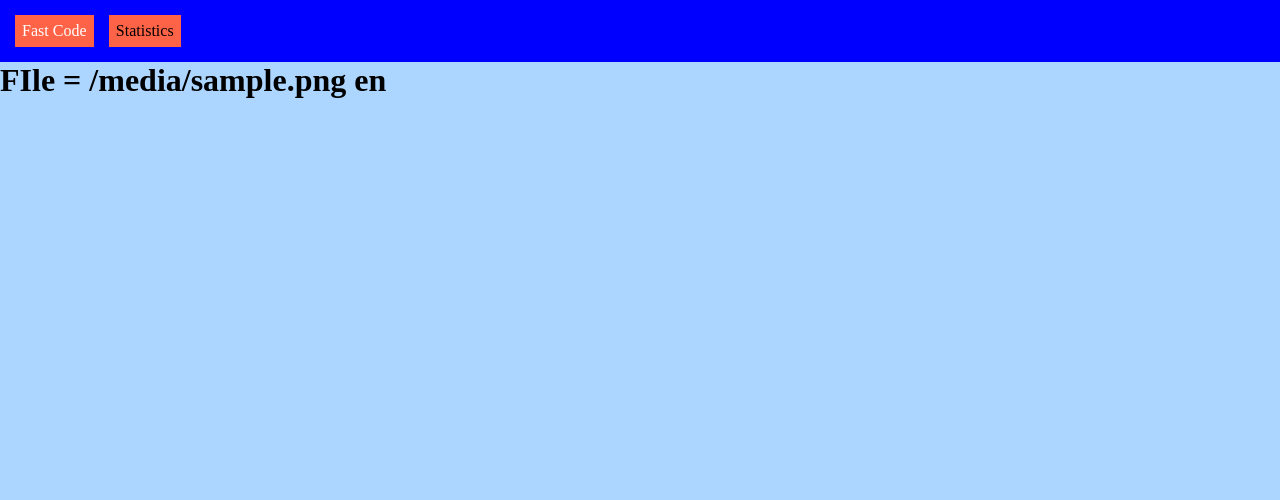
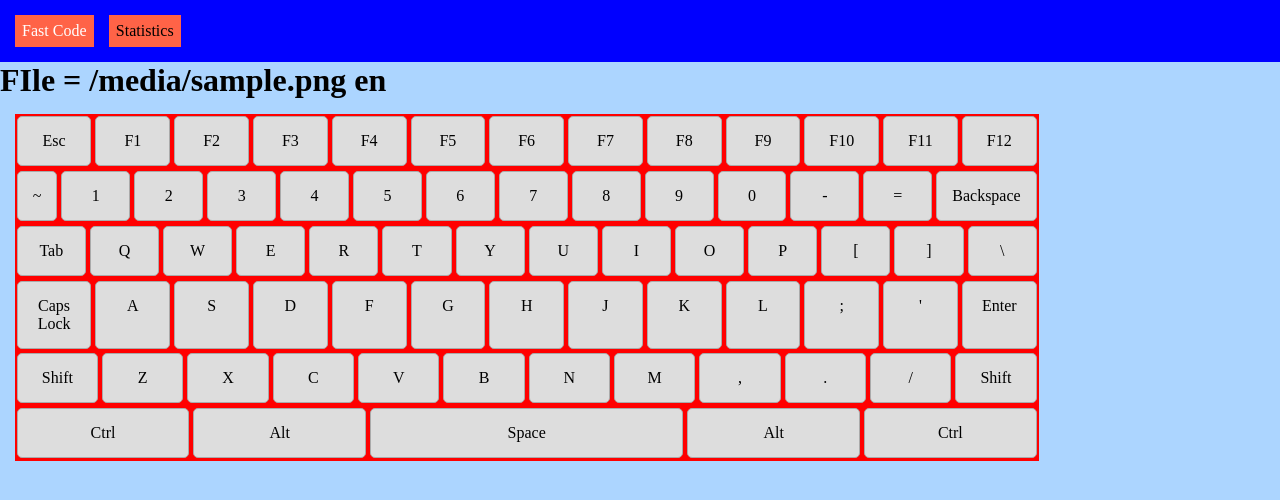
Before and after one commit to BlackGhost0051/FastCode, a Flask app: template app/templates/typing.html in a window 1280 px wide. Shown: the top 500 px of the page. Run offline with Flask 3, Linux system fonts and the light colour scheme; the template is opened without the code that fills it: most values are stand-ins (such as "Sample title", 1, 10 or a date in 2020).

Commit message:
Add test keyboard

```diff
--- a/app/static/css/typing.css
+++ b/app/static/css/typing.css
@@ -9,3 +9,32 @@
 #current {
     background: gray;
 }
+
+
+
+
+#keyboard {
+    background: red;
+    user-select: none;
+    width: 80%;
+    display: inline-block;
+    margin: 2ex;
+}
+
+#keyboard .row {
+    display: flex;
+    justify-content: center;
+    margin: 0.1ex 0;
+}
+
+#keyboard .row .key {
+    background-color: #ddd;
+    border: 1px solid #aaa;
+    border-radius: 5px;
+    padding: 15px;
+    margin: 2px;
+    text-align: center;
+    font-size: 16px;
+    transition: background-color 0.3s;
+    flex: 1;
+}
--- a/app/templates/typing.html
+++ b/app/templates/typing.html
@@ -4,6 +4,7 @@
     <meta charset="UTF-8">
     <title>Typing</title>
     <link rel="stylesheet" href="{{ url_for('static', filename='css/style.css') }}">
+    <link rel="stylesheet" href="{{ url_for('static', filename='css/typing.css') }}">
 </head>
 <body>
     <nav id="menu">
@@ -17,13 +18,96 @@
         <h1>FIle = {{ file }} {{ language }}</h1>
 
 
-        <dev id="code_typing">
+        <div id="code_typing">
 
-        </dev>
+        </div>
 
-        <dev id="keybord">
+        <div id="keyboard">
+            <div class="row">
+                <div class="key">Esc</div>
+                <div class="key">F1</div>
+                <div class="key">F2</div>
+                <div class="key">F3</div>
+                <div class="key">F4</div>
+                <div class="key">F5</div>
+                <div class="key">F6</div>
+                <div class="key">F7</div>
+                <div class="key">F8</div>
+                <div class="key">F9</div>
+                <div class="key">F10</div>
+                <div class="key">F11</div>
+                <div class="key">F12</div>
+            </div>
+            <div class="row">
+                <div class="key" style="flex: 0.2;">~</div>
+                <div class="key">1</div>
+                <div class="key">2</div>
+                <div class="key">3</div>
+                <div class="key">4</div>
+                <div class="key">5</div>
+                <div class="key">6</div>
+                <div class="key">7</div>
+                <div class="key">8</div>
+                <div class="key">9</div>
+                <div class="key">0</div>
+                <div class="key">-</div>
+                <div class="key">=</div>
+                <div class="key">Backspace</div>
+            </div>
+            <div class="row">
+                <div class="key">Tab</div>
+                <div class="key">Q</div>
+                <div class="key">W</div>
+                <div class="key">E</div>
+                <div class="key">R</div>
+                <div class="key">T</div>
+                <div class="key">Y</div>
+                <div class="key">U</div>
+                <div class="key">I</div>
+                <div class="key">O</div>
+                <div class="key">P</div>
+                <div class="key">[</div>
+                <div class="key">]</div>
+                <div class="key">\</div>
+            </div>
+            <div class="row">
+                <div class="key">Caps Lock</div>
+                <div class="key">A</div>
+                <div class="key">S</div>
+                <div class="key">D</div>
+                <div class="key">F</div>
+                <div class="key">G</div>
+                <div class="key">H</div>
+                <div class="key">J</div>
+                <div class="key">K</div>
+                <div class="key">L</div>
+                <div class="key">;</div>
+                <div class="key">'</div>
+                <div class="key">Enter</div>
+            </div>
+            <div class="row">
+                <div class="key">Shift</div>
+                <div class="key">Z</div>
+                <div class="key">X</div>
+                <div class="key">C</div>
+                <div class="key">V</div>
+                <div class="key">B</div>
+                <div class="key">N</div>
+                <div class="key">M</div>
+                <div class="key">,</div>
+                <div class="key">.</div>
+                <div class="key">/</div>
+                <div class="key">Shift</div>
+            </div>
+            <div class="row">
+                <div class="key" style="flex: 2;">Ctrl</div>
+                <div class="key" style="flex: 2;">Alt</div>
+                <div class="key" style="flex: 4;">Space</div>
+                <div class="key" style="flex: 2;">Alt</div>
+                <div class="key" style="flex: 2;">Ctrl</div>
+            </div>
+        </div>
 
-        </dev>
 
     </main>
 
```
Also changed, not shown: app/static/js/keyboard.js (added).
